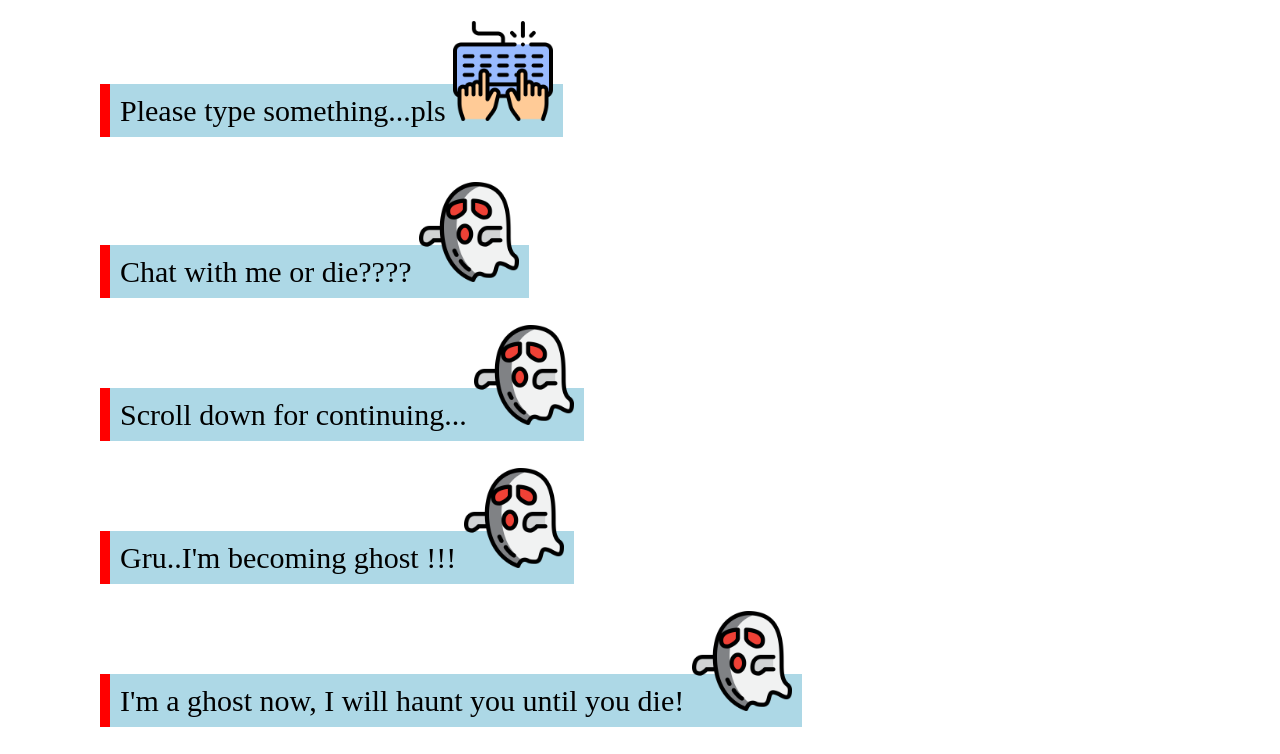
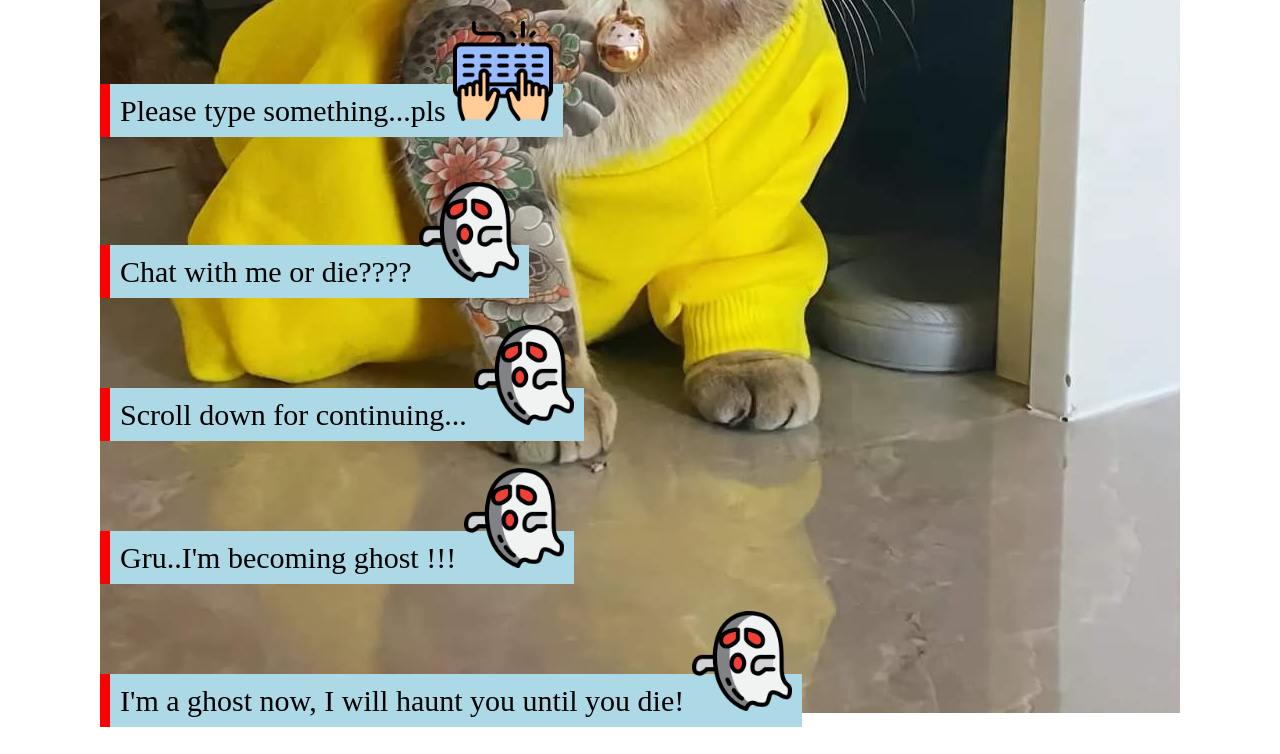
Before and after one commit to phuthinhnguyen/my-first-static-web-app, a website: page src/index.html in a window 1280 px wide. Shown: the part 647-1401 px from the top of the page. Drawn offline with Linux system fonts and the light colour scheme.

Commit message:
Update index.html

```diff
--- a/src/index.html
+++ b/src/index.html
@@ -7,7 +7,7 @@
   <link rel="stylesheet" href="styles.css">
   <title>Welcome to Deepcode</title>
   <style>
-    html {
+    body {
       background: #ffffff url(back.jpg) no-repeat center;
       background-attachment: fixed;
     }
```
